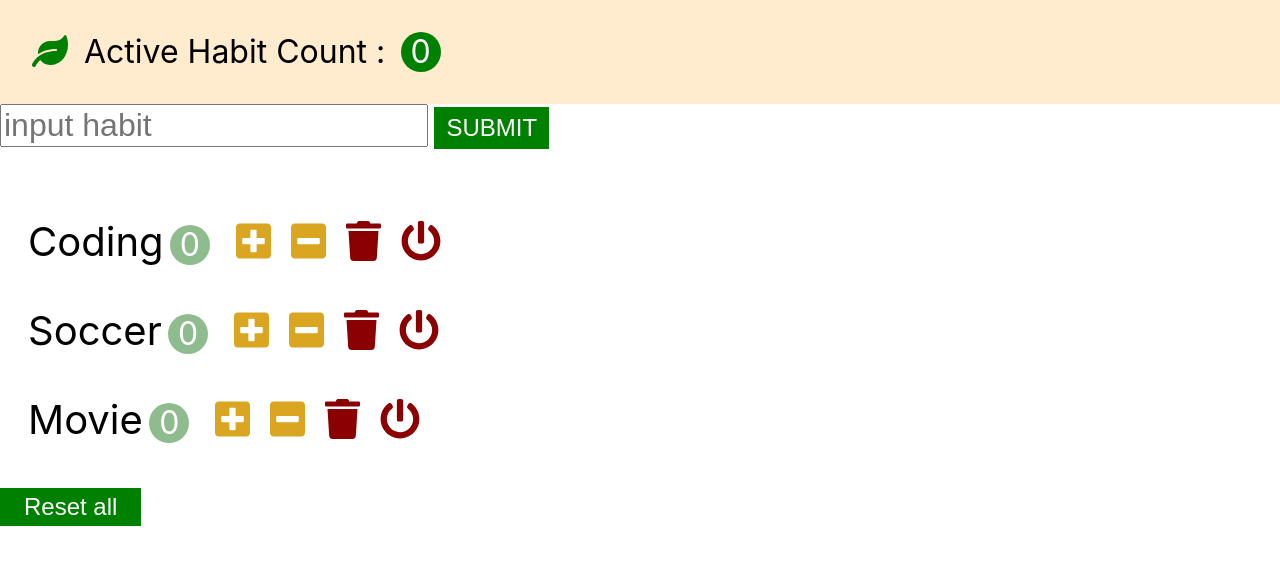
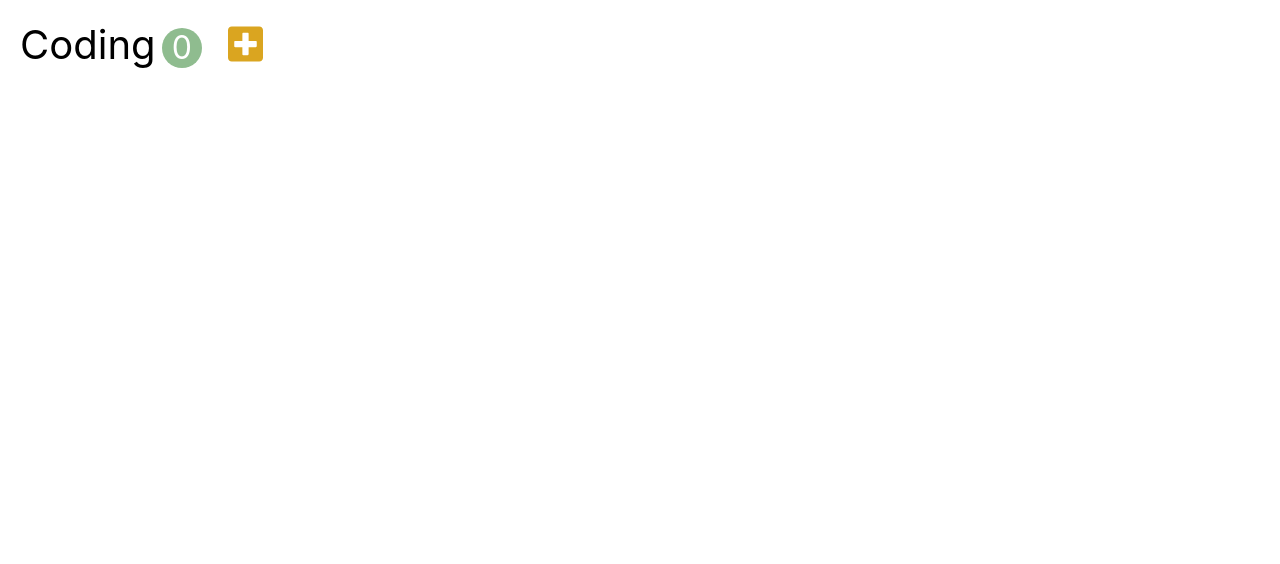
Before and after one commit to nowjsio/habit-tracker, a React (Create React App) app: page / in a window 1280 px wide. Shown: the top 564 px of the page. Built offline with nearby package versions, Linux system fonts and the light colour scheme.

Commit message:
Feat: react hooks test 를 위한 class component 추가

```diff
--- /dev/null
+++ b/src/components/simpleHabit.jsx
@@ -0,0 +1,38 @@
+import React, { Component } from 'react';
+import '../app.css';
+import '@fortawesome/fontawesome-free/js/all.js';
+
+class SimpleHabit extends Component {
+  constructor(props) {
+    super(props);
+    this.state = {
+      name: 'Coding',
+      count: 0,
+    };
+  }
+
+  handleIncrement = event => {
+    event.preventDefault();
+    const { name, count } = this.state;
+    this.setState({ name, count: count + 1 });
+  };
+
+  render() {
+    const { name, count } = this.state;
+    return (
+      <li className="habit">
+        <span className="habit-name">{name}</span>
+        <span className="habit-count">{count}</span>
+        <button
+          type="button"
+          className="habit-button habit-increase"
+          onClick={event => this.handleIncrement(event)}
+        >
+          <i className="fas fa-plus-square" />
+        </button>
+      </li>
+    );
+  }
+}
+
+export default SimpleHabit;
--- a/src/index.js
+++ b/src/index.js
@@ -1,12 +1,13 @@
 import React from 'react';
 import ReactDOM from 'react-dom';
 import './index.css';
-import App from './app';
+// import App from './app';
+import SimpleHabit from './components/simpleHabit';
 
 ReactDOM.render(
   // eslint-disable-next-line react/jsx-filename-extension
   <React.StrictMode>
-    <App />
+    <SimpleHabit />
   </React.StrictMode>,
   document.getElementById('root'),
 );
```
